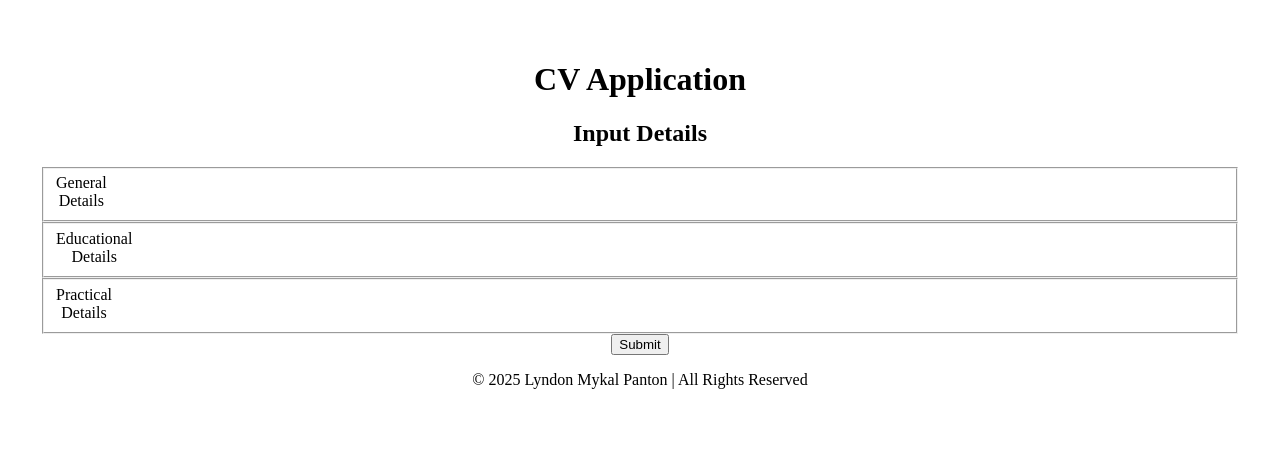
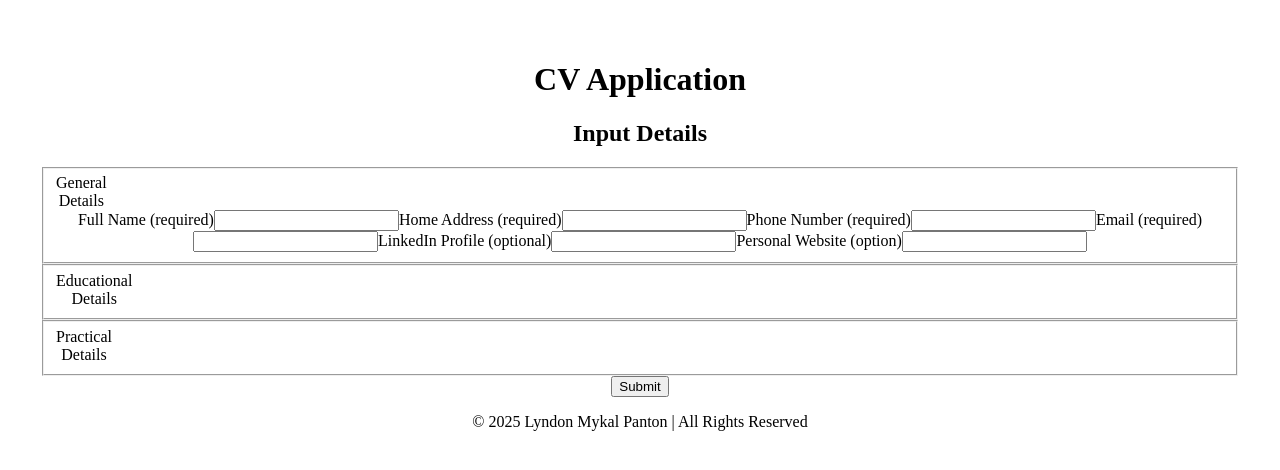
Before and after one commit to lyndonpanton/cv-application, a React (Vite) app in the folder client/: page / in a window 1280 px wide. Shown: the top 470 px of the page. Built offline with nearby package versions, Linux system fonts and the light colour scheme.

Commit message:
Feature: General information can be modified
Users can input data in edit mode, submit the data to read mode, and go back to make changes in edit mode

```diff
--- a/client/src/components/main/Body.jsx
+++ b/client/src/components/main/Body.jsx
@@ -6,14 +6,52 @@ import { useState } from "react";
 function Body() {
     const [isInputVisible, setIsInputVisible] = useState(true);
 
+    // const [data, setData] = useState({});
+    const [dataGeneral, setDataGeneral] = useState({
+        fullName: "",
+        homeAddress: "",
+        phoneNumber: "",
+        email: "",
+        linkedIn: "",
+        website: ""
+    });
+    const [dataPersonalProfile, setDataPersonalProfile] = useState("");
+    const [dataKeySkills, setDataKeySkills] = useState([]);
+    const [dataWorkExperience, setDataWorkExperience] = useState([]);
+    const [dataEducation, setDataEducation] = useState([]);
+    const [dataAchievementsAndAwards, setDataAchievementsAndAwards]
+            = useState([]);
+    const [dataReferences, setDataReferences] = useState([]);
+
     return (
         <main>
             <Input
                     isInputVisible={ isInputVisible }
-                    setIsInputVisible={ setIsInputVisible } />
+                    setIsInputVisible={ setIsInputVisible }
+                    dataGeneral={ dataGeneral }
+                    setDataGeneral={ setDataGeneral }
+                    dataPersonalProfile={ dataPersonalProfile }
+                    setDataPersonalProfile={ setDataPersonalProfile }
+                    dataKeySkills={ dataKeySkills }
+                    setDataKeySkills={ setDataKeySkills }
+                    dataWorkExperience={ dataWorkExperience }
+                    setDataWorkExperience={ setDataWorkExperience }
+                    dataEducation={ dataEducation }
+                    setDataEducation={ setDataEducation }
+                    dataAchievementsAndAwards={ dataAchievementsAndAwards }
+                    setDataAchievementsAndAwards={ setDataAchievementsAndAwards }
+                    dataReferences={ dataReferences }
+                    setDataReferenes={ setDataReferences } />
             <Result
                     isInputVisible={ isInputVisible }
-                    setIsInputVisible={ setIsInputVisible } />
+                    setIsInputVisible={ setIsInputVisible }
+                    dataGeneral={ dataGeneral }
+                    dataPersonalProfile={ dataPersonalProfile }
+                    dataKeySkills={ dataKeySkills }
+                    dataWorkExperience={ dataWorkExperience }
+                    dataEducation={ dataEducation }
+                    dataAchievementsAndAwards={ dataAchievementsAndAwards }
+                    dataReferences={ dataReferences } />
         </main>
     );
 }
--- a/client/src/components/main/input/GeneralInput.jsx
+++ b/client/src/components/main/input/GeneralInput.jsx
@@ -1,7 +1,88 @@
-function GeneralInput() {
+function GeneralInput(props) {
+    const { fullName, homeAddress, phoneNumber, email, linkedIn, website }
+            = props.data;
+    const setData = props.setData;
+
+    function updateFullName(e) {
+        setData({ ...props.data, fullName: e.target.value });
+    }
+
+    function updateHomeAddress(e) {
+        setData({ ...props.data, homeAddress: e.target.value });
+    }
+
+    function updatePhoneNumber(e) {
+        setData({ ...props.data, phoneNumber: e.target.value });
+    }
+
+    function updateEmail(e) {
+        setData({ ...props.data, email: e.target.value });
+    }
+
+    function updateLinkedIn(e) {
+        setData({ ...props.data, linkedIn: e.target.value });
+    }
+
+    function updateWebsite(e) {
+        setData({ ...props.data, website: e.target.value });
+    }
+
     return (
         <fieldset>
             <caption>General Details</caption>
+
+            <label htmlFor="cv-fullname">
+                <span>Full Name (required)</span>
+                <input
+                        id="cv-fullname"
+                        type="string"
+                        required
+                        value={ fullName }
+                        onChange={ updateFullName } />
+            </label>
+            <label htmlFor="cv-home-address">
+                <span>Home Address (required)</span>
+                <input
+                        id="cv-home-address"
+                        type="string"
+                        required
+                        value={ homeAddress }
+                        onChange={ updateHomeAddress } />
+            </label>
+            <label htmlFor="cv-phone-number">
+                <span>Phone Number (required)</span>
+                <input
+                        id="cv-phone-number"
+                        type="tel"
+                        required
+                        value={ phoneNumber }
+                        onChange={ updatePhoneNumber } />
+            </label>
+            <label htmlFor="cv-email">
+                <span>Email (required)</span>
+                <input
+                        id="cv-email"
+                        type="email"
+                        required
+                        value={ email }
+                        onChange={ updateEmail } />
+            </label>
+            <label htmlFor="cv-linkedin">
+                <span>LinkedIn Profile (optional)</span>
+                <input
+                        id="cv-linkedin"
+                        type="text"
+                        value={ linkedIn }
+                        onChange={ updateLinkedIn } />
+            </label>
+            <label htmlFor="cv-website">
+                <span>Personal Website (option)</span>
+                <input
+                        id="cv-website"
+                        type="text"
+                        value={ website }
+                        onChange={ updateWebsite } />
+            </label>
         </fieldset>
     );
 }
--- a/client/src/components/main/input/Input.jsx
+++ b/client/src/components/main/input/Input.jsx
@@ -3,7 +3,24 @@ import EducationalInput from "./EducationalInput.jsx";
 import PracticalInput from "./PracticalInput.jsx";
 
 function Input(props) {
-    const { isInputVisible, setIsInputVisible } = props;
+    const {
+            isInputVisible,
+            setIsInputVisible,
+            dataGeneral,
+            setDataGeneral,
+            dataPersonalProfile,
+            setDataPersonalProfile,
+            dataKeySkills,
+            setDataKeySkills,
+            dataWorkExperience,
+            setDataWorkExperience,
+            dataEducation,
+            setDataEducation,
+            dataAchievementsAndAwards,
+            setDataAchievementsAndAwards,
+            dataReferences,
+            setDataReferences
+    } = props;
 
     function updateVisibility(e) {
         e.preventDefault();
@@ -17,7 +34,9 @@ function Input(props) {
                 <h2>Input Details</h2>
 
                 <form>
-                    <GeneralInput />
+                    <GeneralInput
+                            data={ dataGeneral }
+                            setData={ setDataGeneral } />
                     <EducationalInput />
                     <PracticalInput />
 
@@ -27,7 +46,7 @@ function Input(props) {
                             value="Submit" />
                 </form>
             </section>
-        )
+        );
     }
 
     return null;
--- a/client/src/components/main/result/GeneralResult.jsx
+++ b/client/src/components/main/result/GeneralResult.jsx
@@ -1,7 +1,14 @@
-function GeneralResult() {
+function GeneralResult(props) {
+    const data = props.data;
+
     return (
         <article>
-            <h3>General Result</h3>
+            <p>{ data.fullName }</p>
+            <p>{ data.homeAddress }</p>
+            <p>{ data.phoneNumber }</p>
+            <p>{ data.email }</p>
+            <p>{ data.linkedIn }</p>
+            <p>{ data.website }</p>
         </article>
     );
 }
--- a/client/src/components/main/result/Result.jsx
+++ b/client/src/components/main/result/Result.jsx
@@ -3,7 +3,16 @@ import EducationalResult from "./EducationalResult.jsx";
 import PracticalResult from "./PracticalResult.jsx";
 
 function Result(props) {
-    const { isInputVisible, setIsInputVisible } = props;
+    const {
+            isInputVisible,
+            setIsInputVisible,
+            dataGeneral,
+            dataPersonalProfile,
+            dataKeySkills,
+            dataWorkExperience,
+            dataAchievementsAndAwards,
+            dataReferences
+    } = props;
 
     function updateVisibility() {
         setIsInputVisible(true);
@@ -14,7 +23,7 @@ function Result(props) {
             <section>
                 <h2>Your Generated CV</h2>
 
-                <GeneralResult />
+                <GeneralResult data={ dataGeneral } />
                 <EducationalResult />
                 <PracticalResult />
 
```
